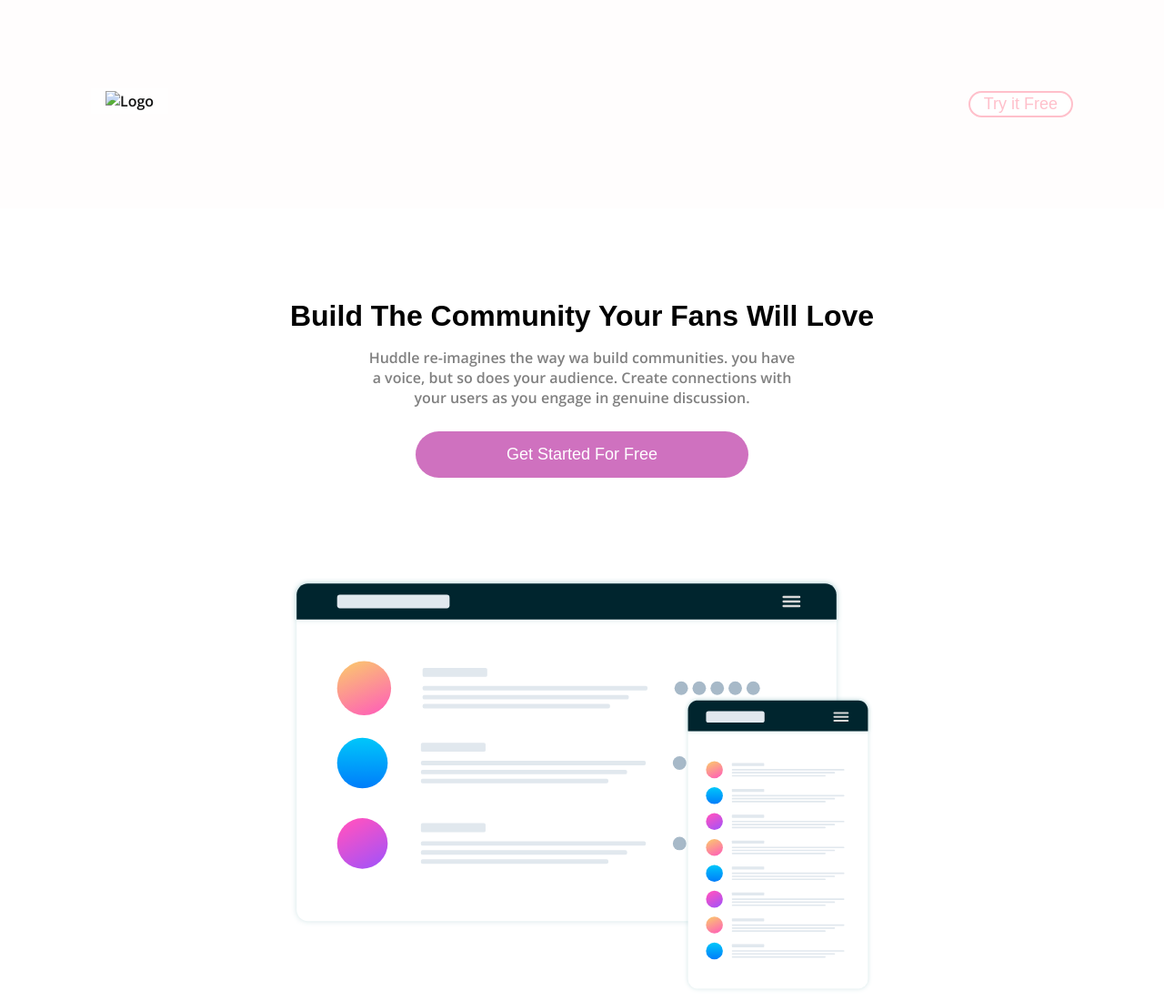
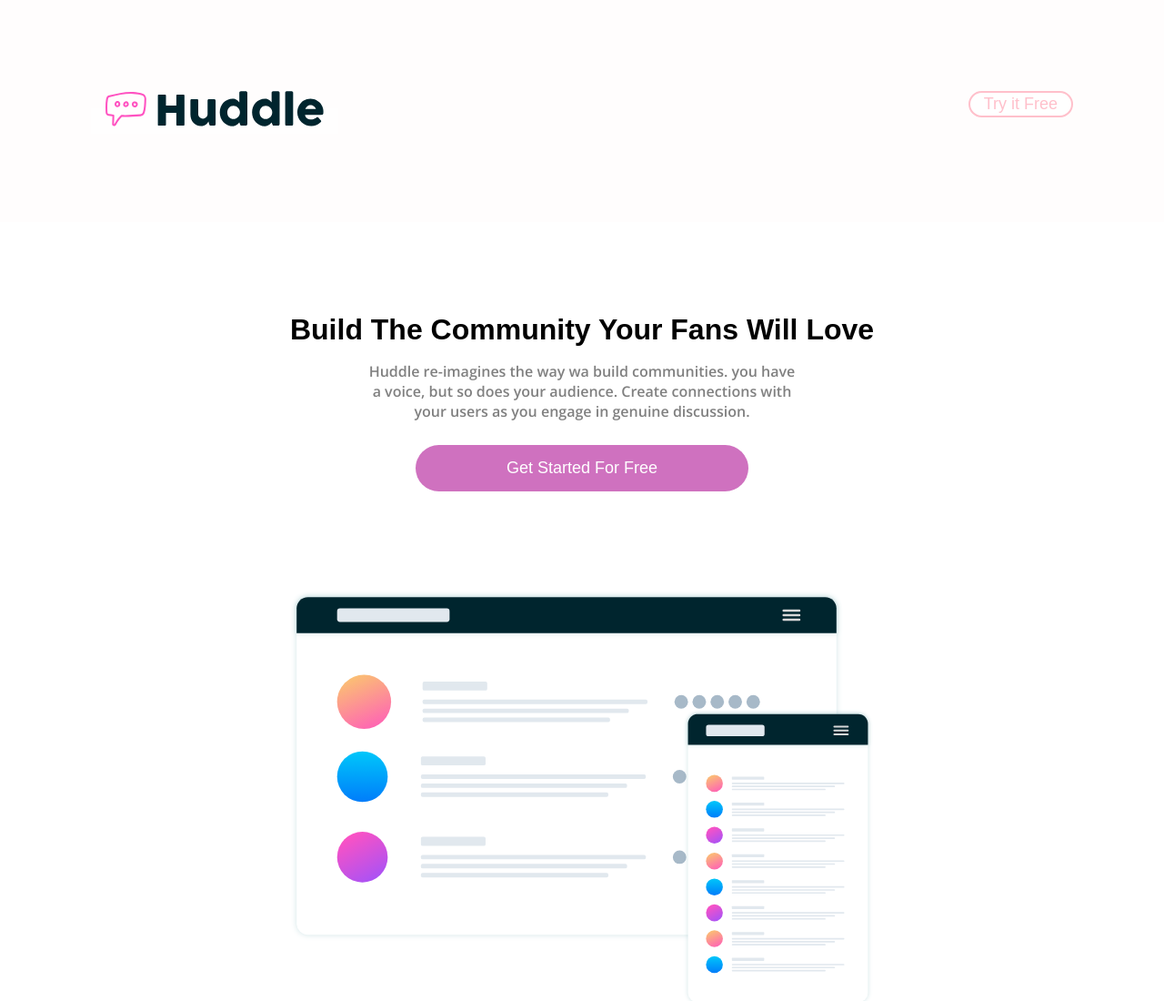
Before and after one commit to Rodrick124/frontend.github.io, a plain HTML site: page index.html in a window 1280 px wide. Shown: the top 1100 px of the page at 91% size. Drawn offline with nearby package versions, Linux system fonts and the light colour scheme.

Commit message:
Update index.html

```diff
--- a/index.html
+++ b/index.html
@@ -17,7 +17,7 @@
 
   <nav id="navbar">
     <ul class="nav-items">
-      <li><a href="#" class="logo"><img src="/images/logo.svg" alt="Logo"></a></li>
+      <li><a href="#" class="logo"><img src="logo.svg" alt="Logo"></a></li>
       <li><button>Try it Free</button></li>
       </ul>
   </nav>
```
